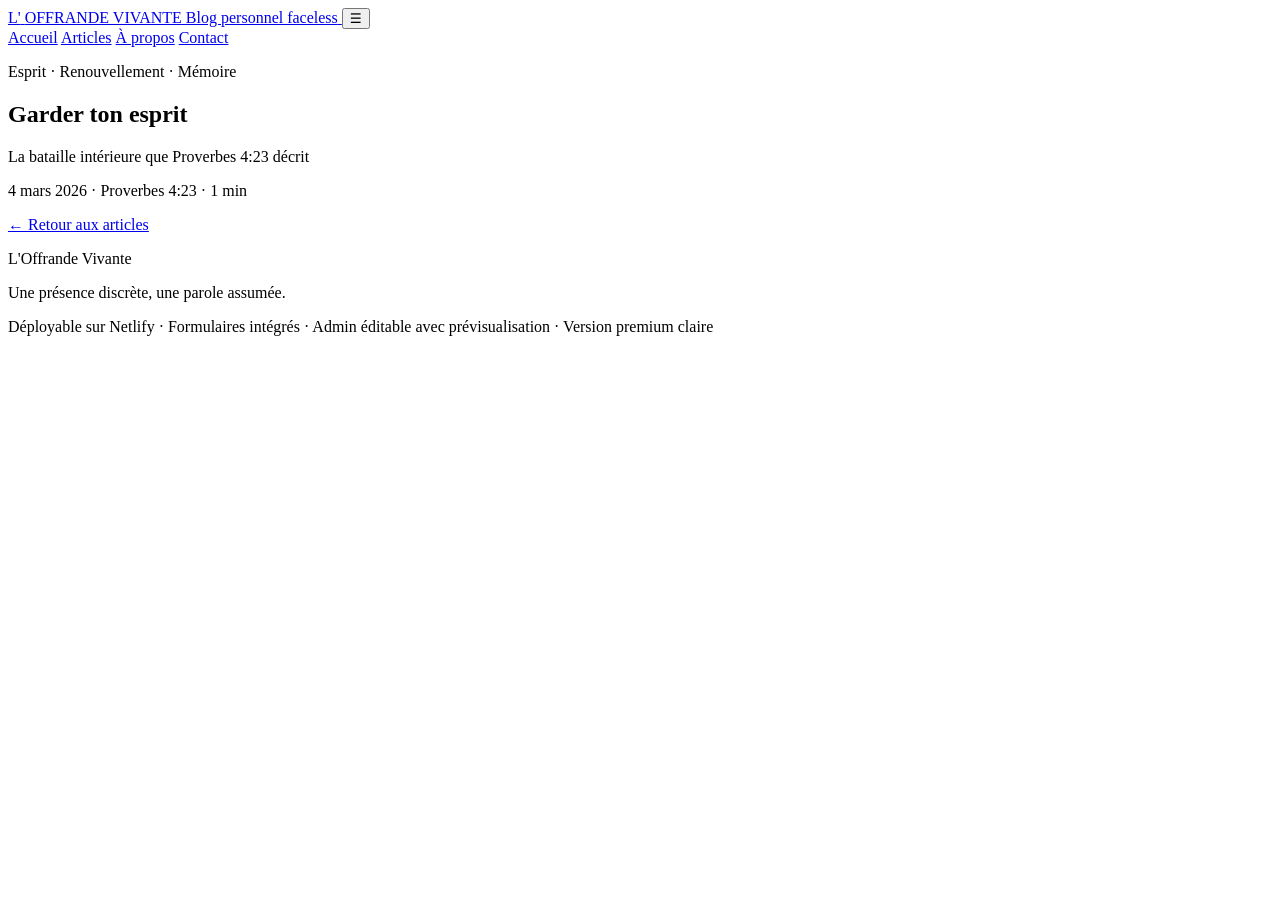
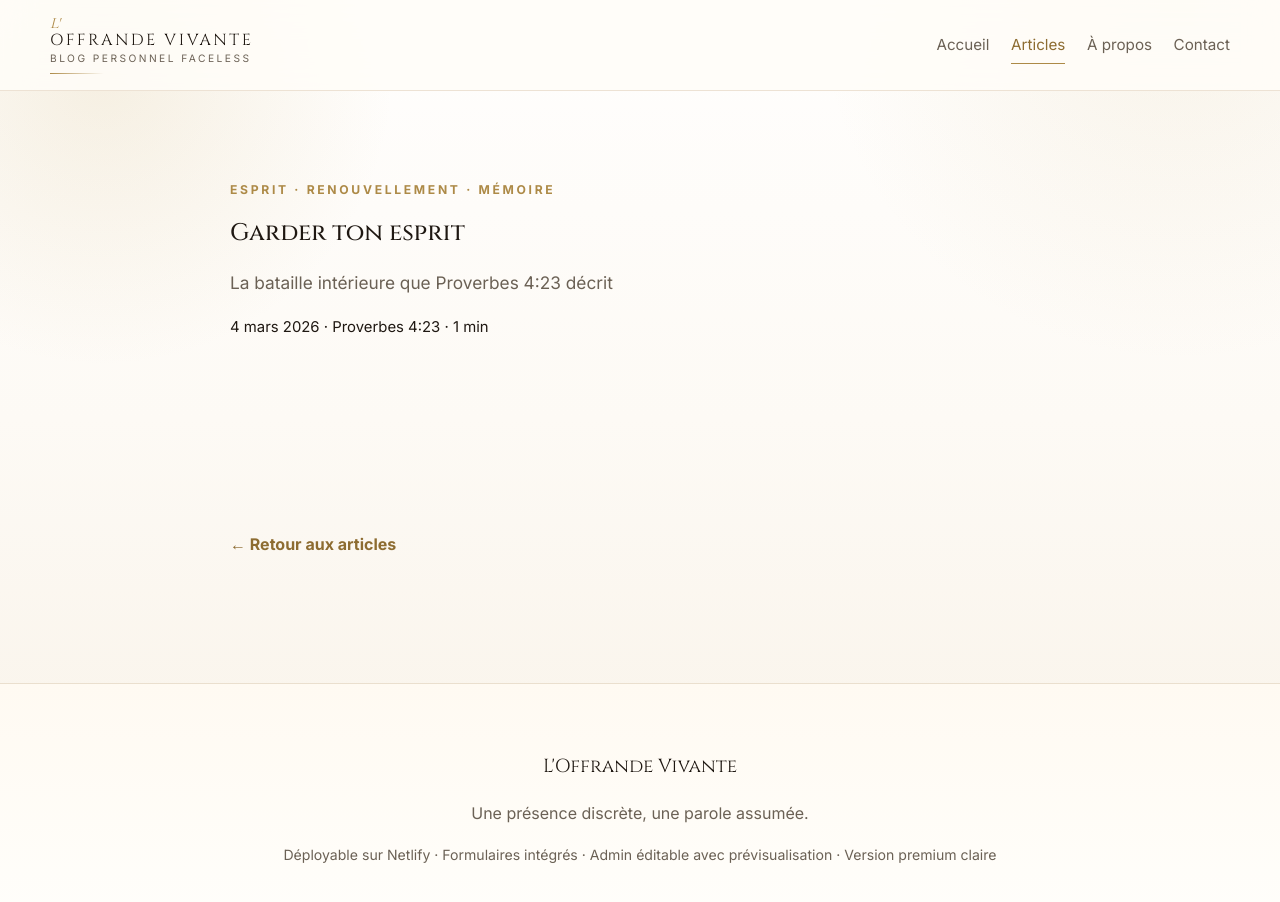
Before and after one commit to boxdepepites-5/offrande-vivante, a plain HTML site: page docs/articles/garder-ton-esprit/index.html in a window 1280 px wide. Before the commit the page ends 800 px from the top, so only its background shows below. Drawn offline with nearby package versions, Linux system fonts and the light colour scheme; files that its build step writes are made by us from their sources; the site is published under a folder, as on GitHub Pages, so addresses that start at the root find nothing.

Commit message:
Update index.html

```diff
--- a/docs/articles/garder-ton-esprit/index.html
+++ b/docs/articles/garder-ton-esprit/index.html
@@ -8,22 +8,22 @@
   <link rel="preconnect" href="https://fonts.googleapis.com">
   <link rel="preconnect" href="https://fonts.gstatic.com" crossorigin>
   <link href="https://fonts.googleapis.com/css2?family=Cormorant+Garamond:wght@400;500;600;700&family=Cinzel:wght@400;500;600&family=Inter:wght@400;500;600;700&display=swap" rel="stylesheet">
-  <link rel="stylesheet" href="/style.css" />
+  <link rel="stylesheet" href="./style.css" />
 </head>
 <body>
   <header class="site-header">
     <div class="container nav-wrap">
-      <a class="brand" href="/">
+      <a class="brand" href="./">
         <span class="brand-mini">L'</span>
         <span class="brand-main">OFFRANDE VIVANTE</span>
         <span class="brand-sub">Blog personnel faceless</span>
       </a>
       <button class="menu-toggle" type="button" aria-label="Ouvrir le menu">☰</button>
       <nav class="site-nav">
-        <a href="/" >Accueil</a>
-        <a href="/articles/" aria-current="page">Articles</a>
-        <a href="/a-propos/" >À propos</a>
-        <a href="/contact/" >Contact</a>
+        <a href="./" >Accueil</a>
+        <a href="./articles/" aria-current="page">Articles</a>
+        <a href="./a-propos/" >À propos</a>
+        <a href="./contact/" >Contact</a>
       </nav>
     </div>
   </header>
@@ -43,7 +43,7 @@
   </section>
   <section class="section article-nav">
     <div class="container narrow">
-      <a class="text-link" href="/articles/">← Retour aux articles</a>
+      <a class="text-link" href="./articles/">← Retour aux articles</a>
     </div>
   </section></main>
   <footer class="site-footer">
@@ -53,6 +53,6 @@
       <p class="footer-small">Déployable sur Netlify · Formulaires intégrés · Admin éditable avec prévisualisation · Version premium claire</p>
     </div>
   </footer>
-  <script src="/main.js"></script>
+  <script src="./main.js"></script>
 </body>
 </html>
```
